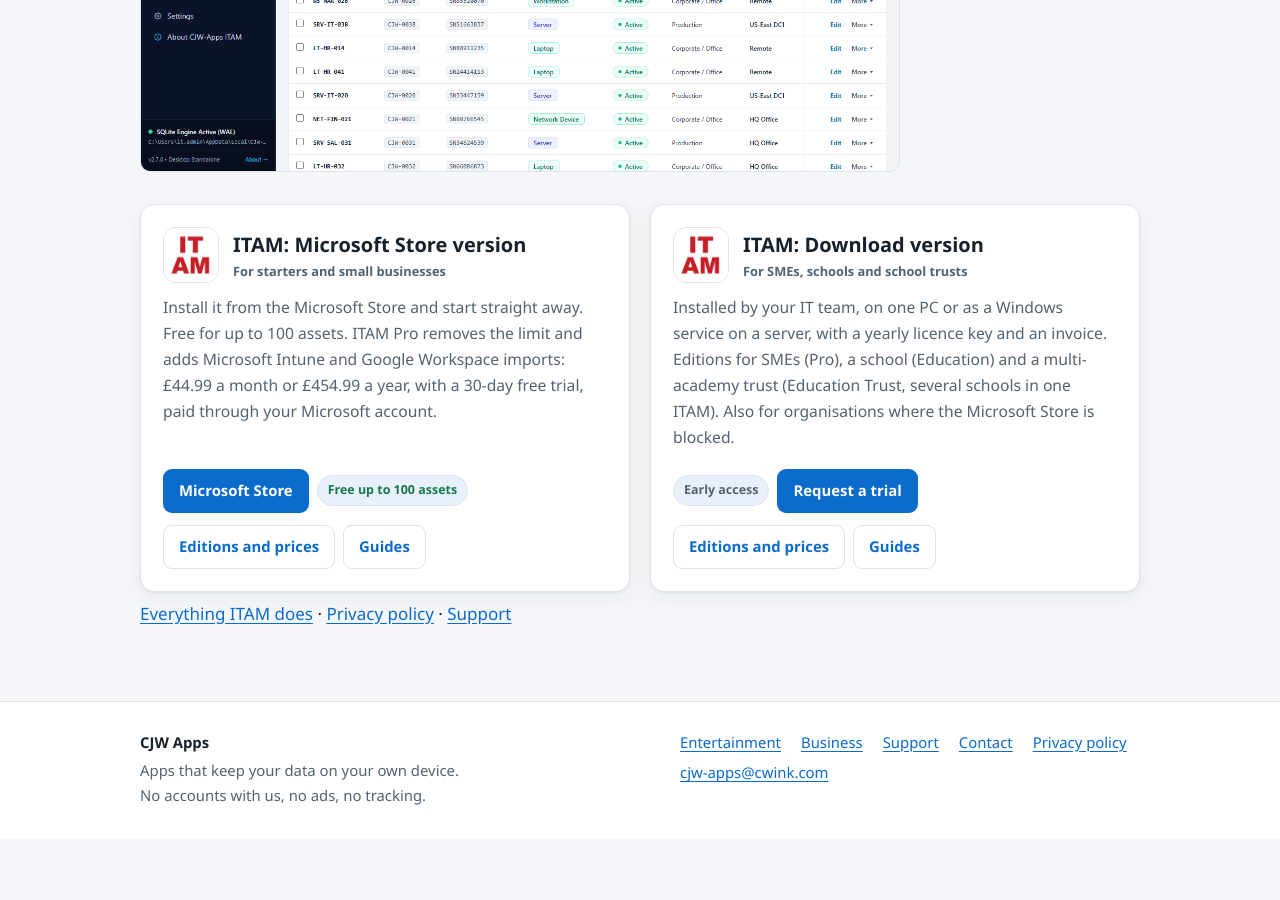
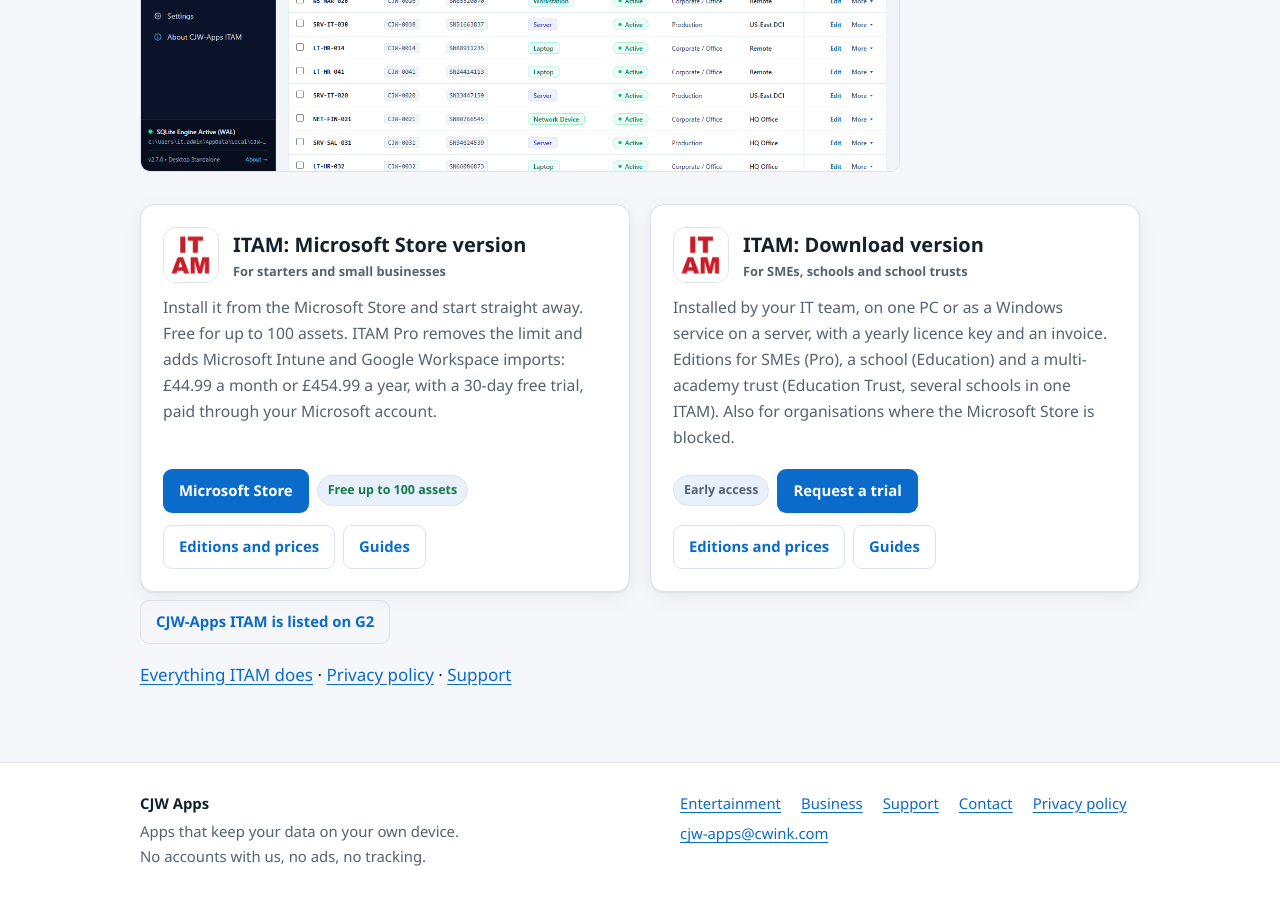
Before and after one commit to cjw-code71/cjw-apps, a Jekyll site: the page built from business/index.md, in a window 1280 px wide and 900 px high, scrolled down 784 px. Built offline with Jekyll 4.4.1, drawn with Linux system fonts in a browser that asks for light colours; before the commit the page ends 1623 px from its top, so only the background shows below that; part of the change alters nothing that is shown.

Commit message:
G2: link to the CJW-ITAM listing on the ITAM and Business pages
Co-Authored-By: Claude Opus 5.5 <noreply@anthropic.com>

```diff
--- a/_config.yml
+++ b/_config.yml
@@ -1,7 +1,7 @@
 title: CJW Apps
 description: Apps that keep your data on your own device
 url: https://apps.cwink.com
-g2_url: ""  # ITAM's G2 page: when set, "Listed on G2" links appear on the ITAM and Business pages
+g2_url: "https://www.g2.com/products/cjw-itam/reviews"  # ITAM's G2 page: when set, "Listed on G2" links appear on the ITAM and Business pages
 email: cjw-apps@cwink.com  # the address shown everywhere on the site (footer, contact, support, privacy pages)
 theme: jekyll-theme-minimal
 plugins:
```
